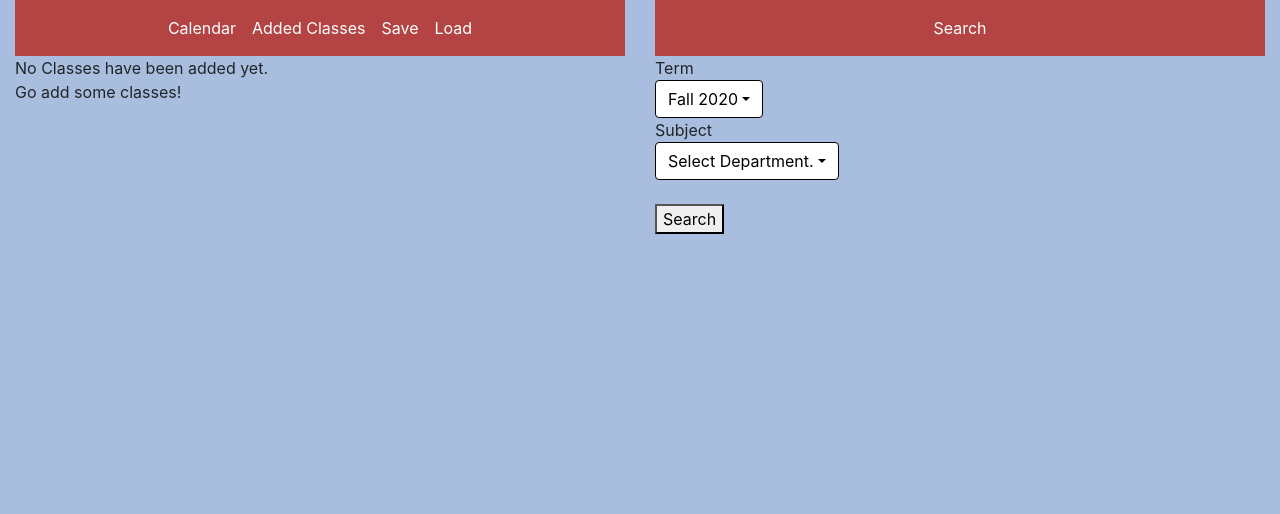
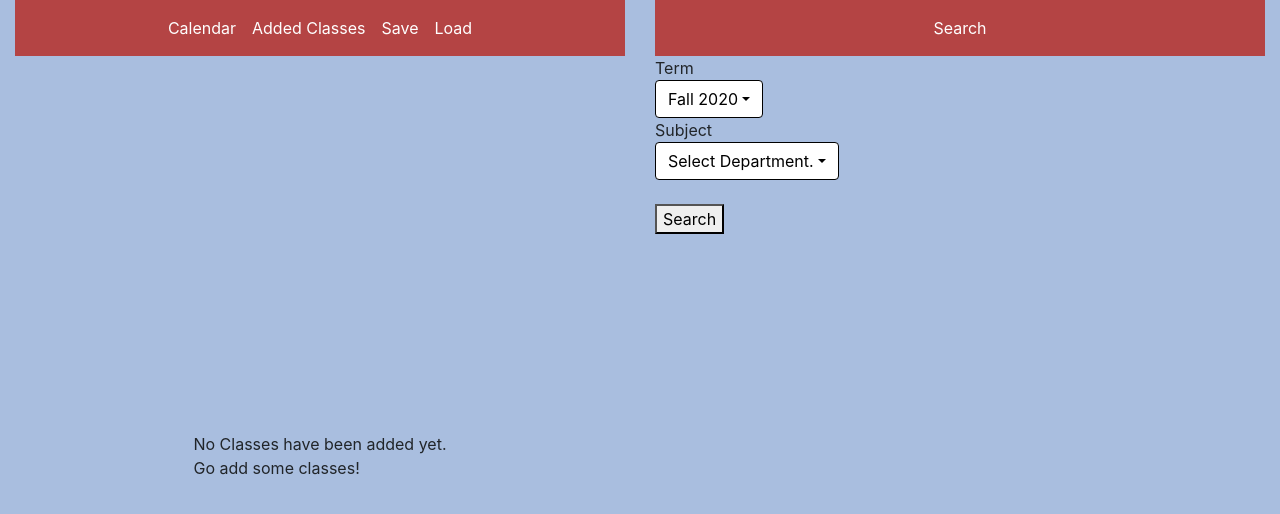
Before and after one commit to AnyFinCanHappen/mtsac_scheduler_fe, a React (Create React App) app: page / in a window 1280 px wide. Both pictures are taken after a click on the button "Added Classes". Shown: the top 514 px of the page. Built offline with nearby package versions, Linux system fonts and the light colour scheme.

Commit message:
Added Classes tab now shows total number of classes and credits.

```diff
--- a/src/block/Block.js
+++ b/src/block/Block.js
@@ -6,7 +6,8 @@ import Container from 'react-bootstrap/Container';
 import Col from 'react-bootstrap/Col';
 import Row from 'react-bootstrap/Row';
 import Button from 'react-bootstrap/Button';
-import "../css/delete_button.css"
+import "../css/delete_button.css";
+import "../css/search_result.css"
 
 class Block extends Component{
     state = {}
@@ -56,7 +57,6 @@ class Block extends Component{
                 </tbody>
             </Table>
         );
-
     }
 
     displayCards = () =>{
@@ -83,6 +83,8 @@ class Block extends Component{
                                     {"CRN: " + item}
                                     <br></br>
                                     {"Instructor: " + course.instructor}
+                                    <br></br>
+                                    {"Cred:" + course.cred}
                                 </Card.Text>
                                 <this.displayMeetingTimes meetings = {meetings} location = {location}/>
                             </Card.Body>
@@ -96,11 +98,37 @@ class Block extends Component{
         );
     }
 
+    displayUnits = () =>{
+        const {selectedCourses} = this.props;
+        let totalCred = 0.0;
+        Object.keys(selectedCourses).map((item)=>{
+            const course = selectedCourses[item];
+            totalCred += Number.parseFloat(course.cred);
+            return null;
+        })
+        return(
+            <Table striped bordered size = "sm" style = {{backgroundColor:"white"}}>
+                <thead>
+                    <tr>
+                        <th>Total classes</th>
+                        <th>Total Cred</th>
+                    </tr>
+                </thead>
+                <tbody>
+                    <tr>
+                        <td>{Object.keys(selectedCourses).length}</td>
+                        <td>{totalCred}</td>
+                    </tr>
+                </tbody>
+            </Table>
+        );
+    }
+
     render(){
         const {selectedCourses} = this.props;
         if(Object.keys(selectedCourses).length === 0){
             return(
-                <div>
+                <div className = "loading-text">
                     No Classes have been added yet.
                     <br>
                     </br>
@@ -111,6 +139,7 @@ class Block extends Component{
         else{
             return(
                 <div>
+                    <this.displayUnits></this.displayUnits>
                     <this.displayCards></this.displayCards>
                 </div>
             );
--- a/src/css/search_result.css
+++ b/src/css/search_result.css
@@ -22,3 +22,10 @@
     border-color: grey;
     color:grey;
 }
+
+.loading-text{
+    height: 100vh;
+    display: flex;
+    justify-content: center;
+    align-items: center;
+}
```
